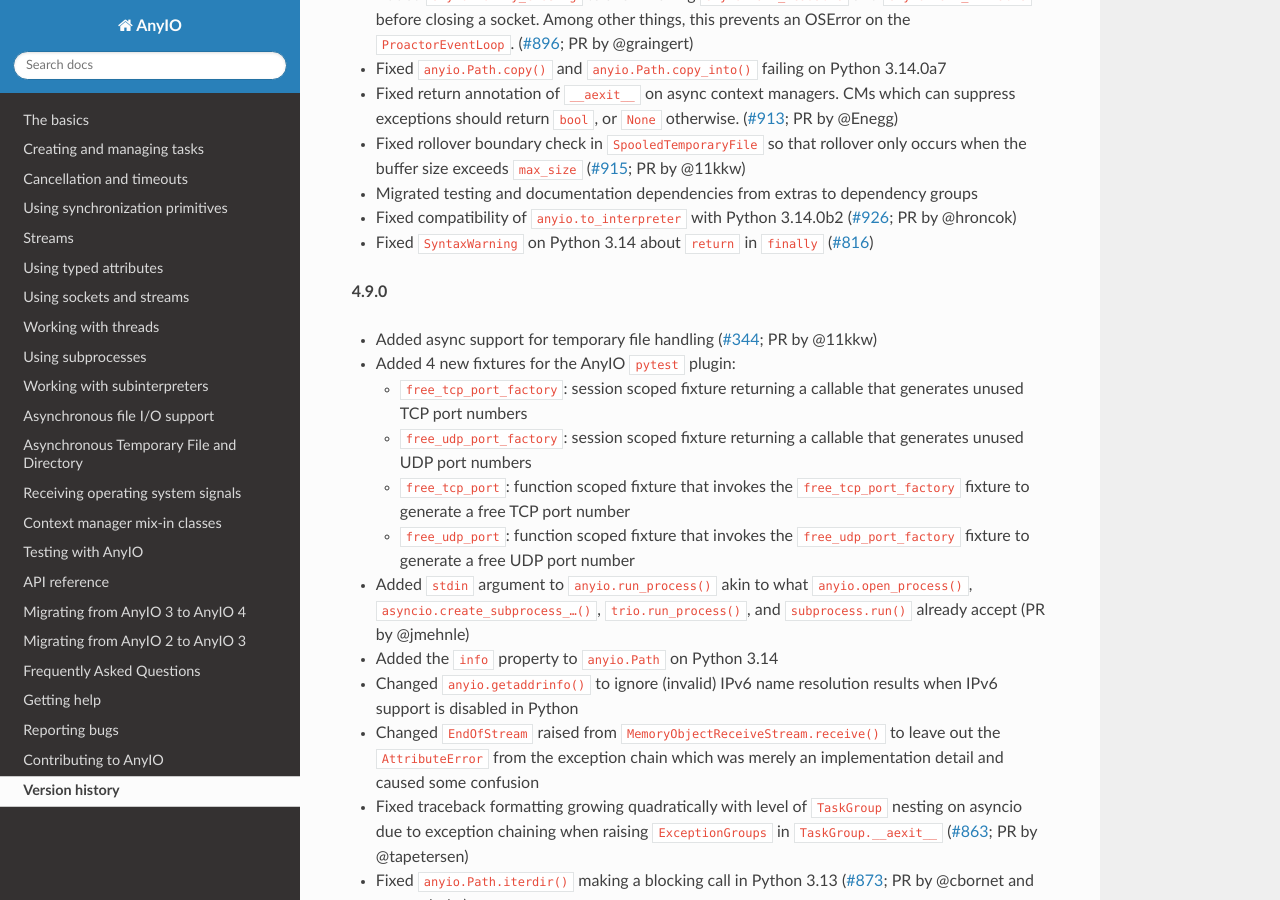
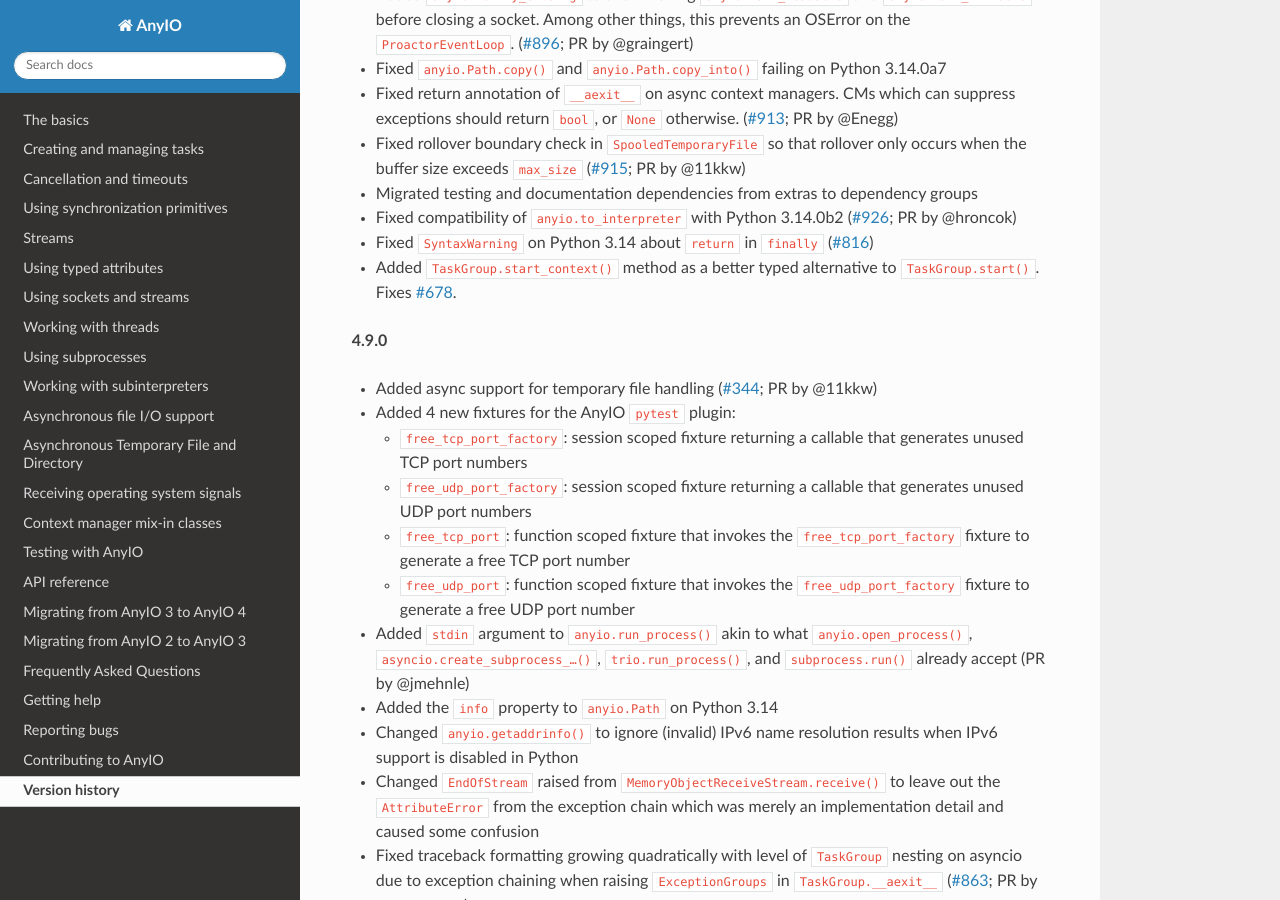
Before and after one commit to agronholm/anyio, a Sphinx documentation site: the page built from docs/versionhistory.rst, in a window 1280 px wide and 900 px high, scrolled down 444 px. Built offline with Sphinx 7.4.7 and the Read the Docs theme 3.1.0, drawn with Linux system fonts in a browser that asks for light colours; the version number could not be read and is left out.

Commit message:
version history

```diff
--- a/docs/versionhistory.rst
+++ b/docs/versionhistory.rst
@@ -30,6 +30,8 @@
   (`#926 <https://github.com/agronholm/anyio/issues/926>`_; PR by @hroncok)
 - Fixed ``SyntaxWarning`` on Python 3.14 about ``return`` in ``finally``
   (`#816 <https://github.com/agronholm/anyio/issues/816>`_)
+- Added ``TaskGroup.start_context()`` method as a better typed alternative to
+  ``TaskGroup.start()``. Fixes `#678 <https://github.com/agronholm/anyio/issue/678>`_.
 
 **4.9.0**
 
```
